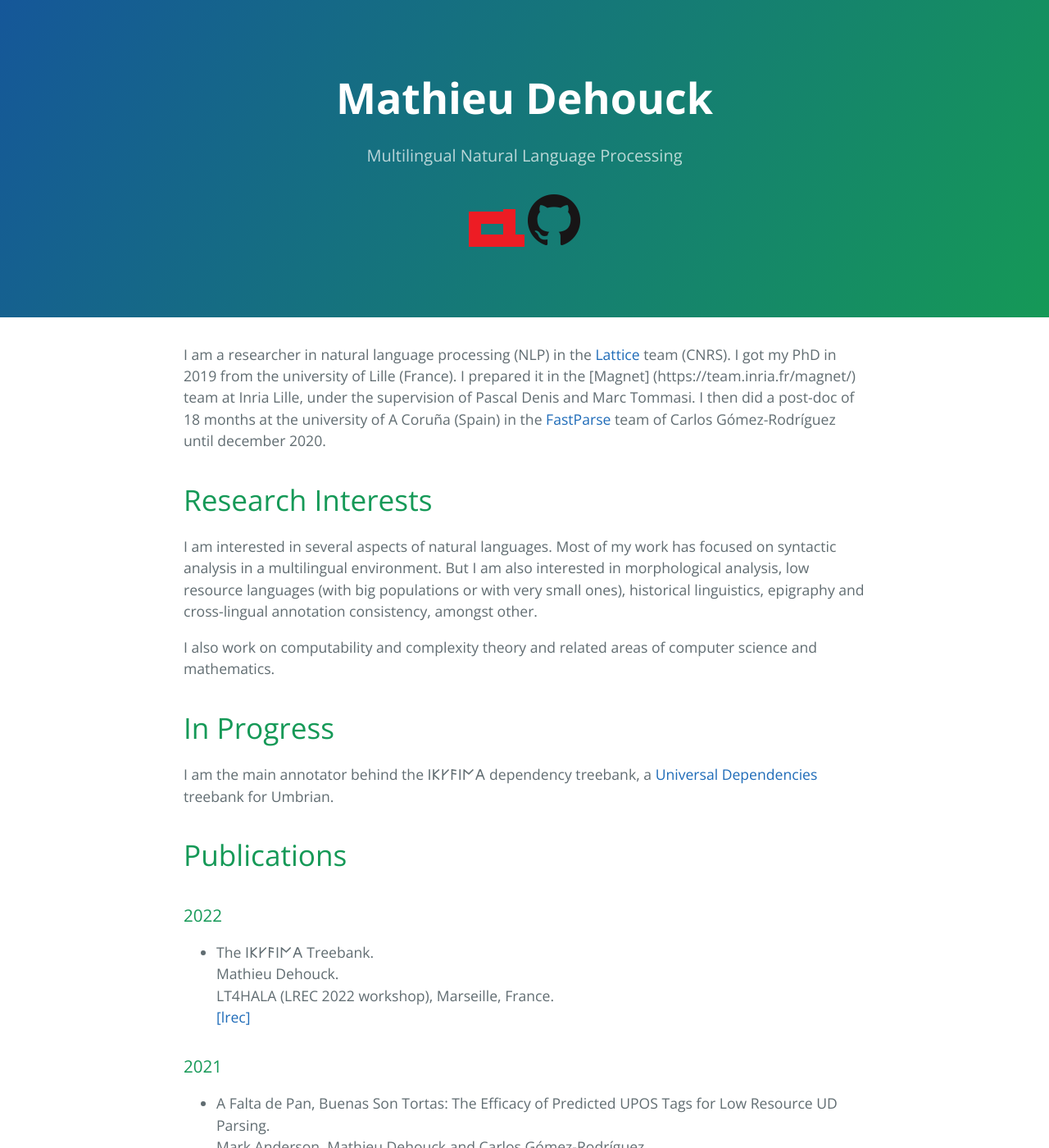
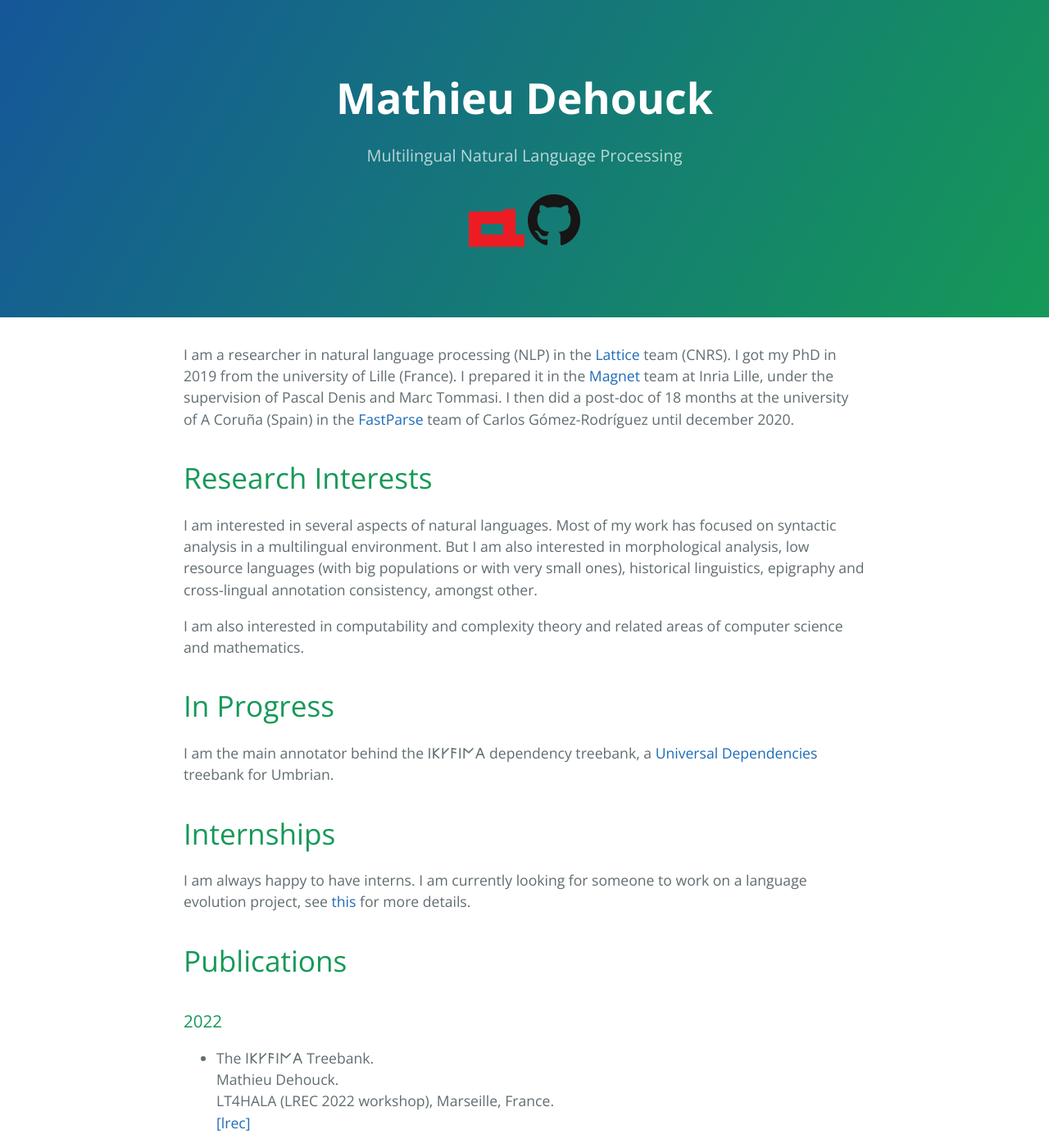
Before and after one commit to MathieuDehouck/MathieuDehouck.github.io, a Jekyll site: the page built from index.md, in a window 1280 px wide and 1400 px high. Shown: the whole window at 82% size. Built offline with Jekyll 4.4.1, drawn with Linux system fonts in a browser that asks for light colours.

Commit message:
Internship

```diff
--- a/index.md
+++ b/index.md
@@ -8,7 +8,7 @@
 
 I am a researcher in natural language processing (NLP) in the [Lattice](https://www.lattice.cnrs.fr) team (CNRS).
 I got my PhD in 2019 from the university of Lille (France).
-I prepared it in the [Magnet] (https://team.inria.fr/magnet/) team at Inria Lille, under the supervision of Pascal Denis and Marc Tommasi.
+I prepared it in the [Magnet](https://team.inria.fr/magnet/) team at Inria Lille, under the supervision of Pascal Denis and Marc Tommasi.
 I then did a post-doc of 18 months at the university of A Coruña (Spain) in the [FastParse](https://fastparse.grupolys.org) team of Carlos Gómez-Rodríguez until december 2020.
 
 # Research Interests
@@ -17,12 +17,16 @@
 Most of my work has focused on syntactic analysis in a multilingual environment.
 But I am also interested in morphological analysis, low resource languages (with big populations or with very small ones), historical linguistics, epigraphy and cross-lingual annotation consistency, amongst other.
 
-I also work on computability and complexity theory and related areas of computer science and mathematics.
+I am also interested in computability and complexity theory and related areas of computer science and mathematics.
 
 
 # In Progress
 
 I am the main annotator behind the 𐌉𐌊𐌖𐌅𐌉𐌍𐌀 dependency treebank, a [Universal Dependencies](https://universaldependencies.org/#language-) treebank for Umbrian.
+
+# Internships
+
+I am always happy to have interns. I am currently looking for someone to work on a language evolution project, see [this](https://mathieudehouck.github.io/Evolution.pdf) for more details.
 
 
 # Publications
```
